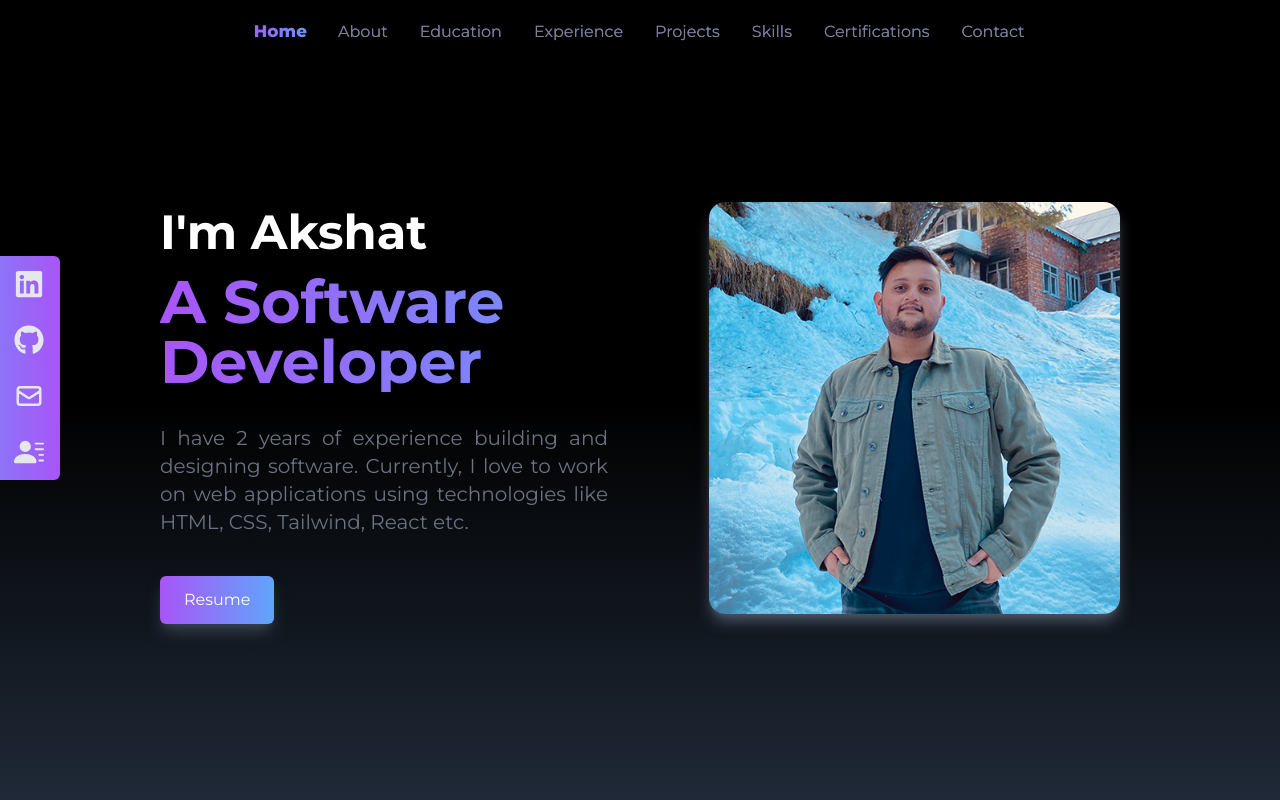
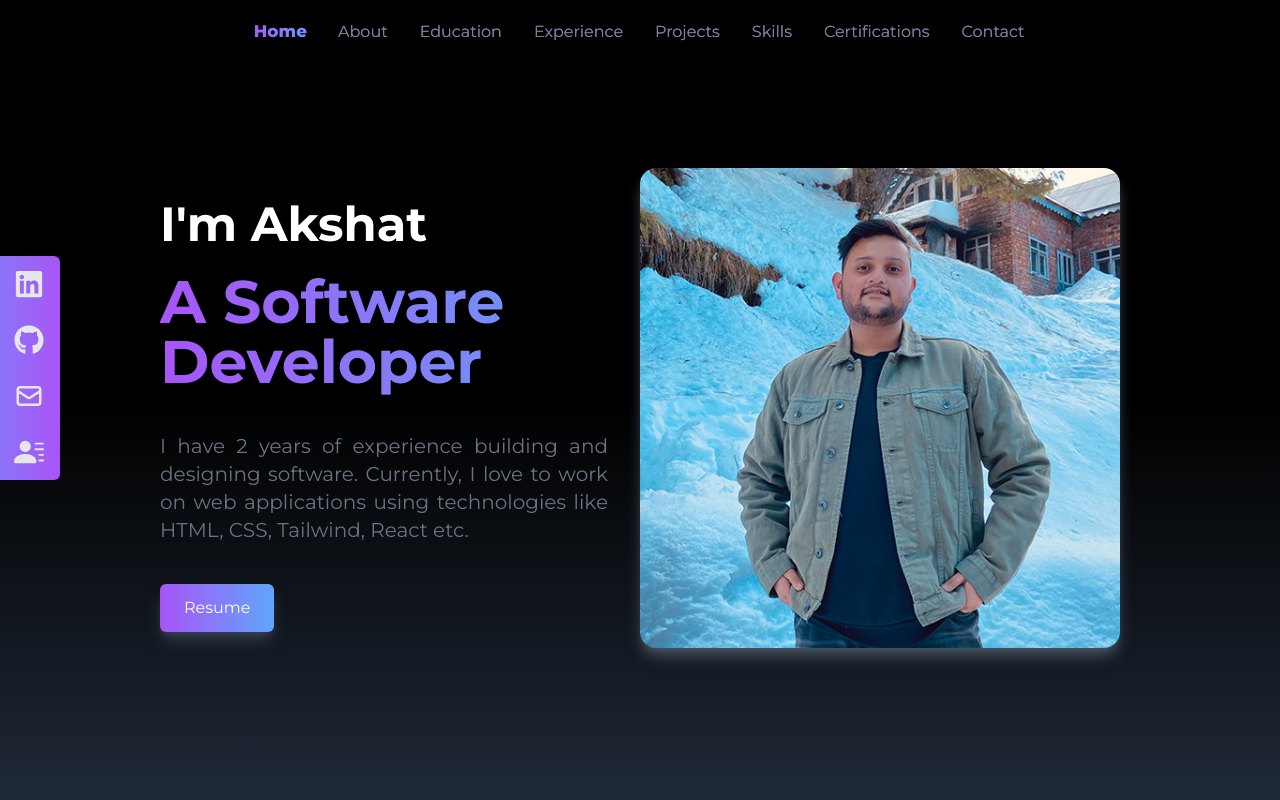
Before and after one commit to akshat26akd/Portfolio-Using-React-Tailwind, a React (Vite) app: page / in a window 1280 px wide. Shown: the top 800 px of the page. Built offline with nearby package versions, Linux system fonts and the light colour scheme.

Commit message:
Updated CSS of Home Page

```diff
--- a/package.json
+++ b/package.json
@@ -9,6 +9,7 @@
     "preview": "vite preview"
   },
   "dependencies": {
+    "ityped": "^1.0.3",
     "react": "^18.2.0",
     "react-dom": "^18.2.0",
     "react-icons": "^4.6.0",
--- a/src/pages/Home.jsx
+++ b/src/pages/Home.jsx
@@ -5,22 +5,22 @@ const Home = () => {
   return (
     <div
       name="home"
-      className="w-full bg-gradient-to-b from-black via-black to-gray-800 md:h-screen"
+      className="w-full h-screen bg-gradient-to-b from-black via-black to-gray-800"
     >
-      <div className="max-w-screen-lg mx-auto flex flex-col items-center justify-center h-full pt-16 px-8 pb-12 md:flex-row">
-        <div className="flex flex-col justify-center h-full pt-4">
-          <h1 className="pt-2 pb-4 text-4xl md:text-5xl font-bold text-white">
+      <div className="max-w-screen-lg h-screen md:grid md:grid-cols-2 flex flex-col mx-auto pt-16 px-8 pb-12 items-center">
+        <>
+          <div>
+            <h1 className="pt-6 pb-4 text-4xl md:text-5xl font-bold text-white">
               I'm Akshat
             </h1>
-          <h1 className="text-5xl md:text-6xl font-bold text-transparent bg-clip-text bg-gradient-to-r from-purple-500 to-blue-400">
+            <div className="text-5xl md:text-6xl py-2 font-bold text-transparent bg-clip-text bg-gradient-to-r from-purple-500 to-blue-400">
               A Software Developer
-          </h1>
+            </div>
             <p className="sm:text-xl text-justify text-gray-500 py-8 max-w-md">
               I have 2 years of experience building and designing software.
               Currently, I love to work on web applications using technologies
               like HTML, CSS, Tailwind, React etc.
             </p>
-
             <div>
               <a
                 href="https://drive.google.com/uc?export=download&id=1NQ2M8RnVCW4b5ijPRQIN0wDOuySswrjW"
@@ -31,12 +31,13 @@ const Home = () => {
               </a>
             </div>
           </div>
+        </>
 
         <div>
           <img
             src={HeroImage}
             alt="my profile"
-            className="h-auto shadow-gray-600 shadow-lg rounded-2xl mx-auto my-10 w-full md:w-full"
+            className="h-auto w-full shadow-gray-600 shadow-lg rounded-2xl mx-auto my-10"
           />
         </div>
       </div>
```
Also changed, not shown: 1 other file (tests, documents, lock files or other folders). Lines whose indentation alone changed are shown as unchanged.
